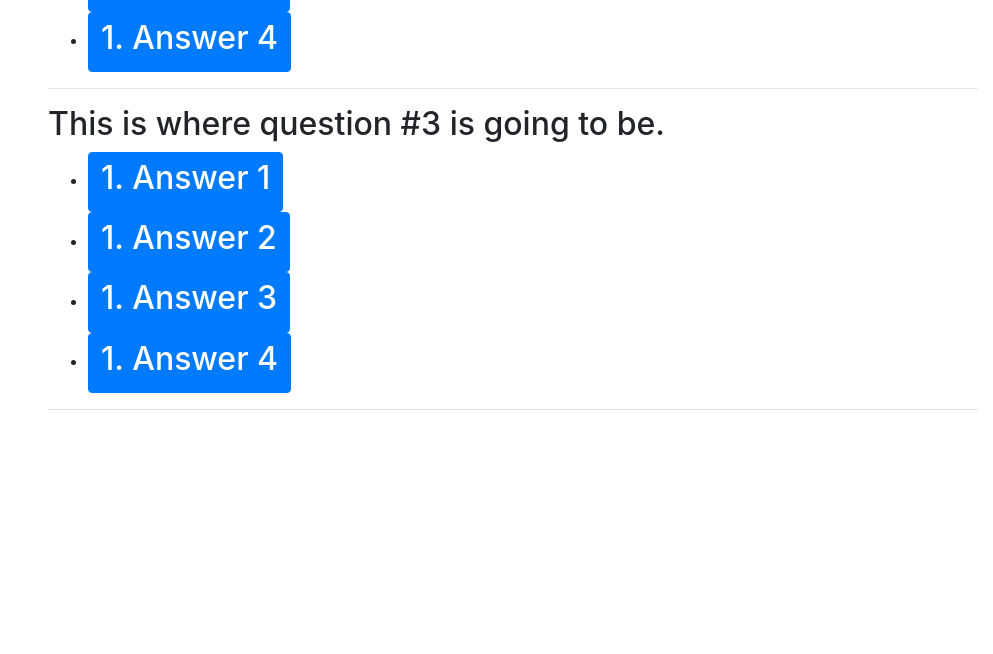
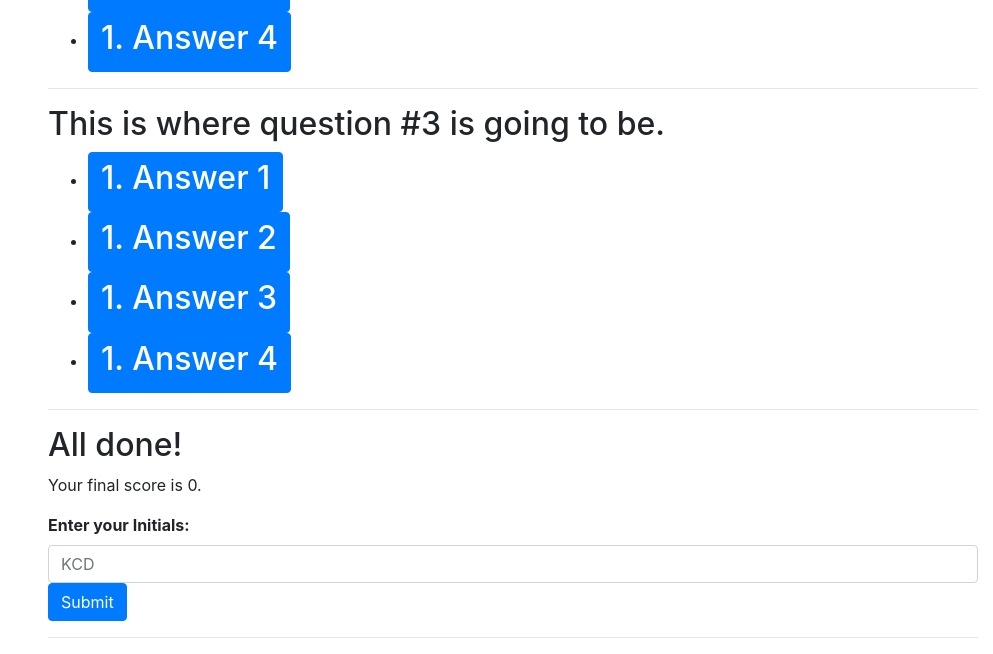
Before and after one commit to koltondecker/Code-Quiz, a plain HTML site: page index.html in a window 1280 px wide. Shown: the part 789-1443 px from the top of the page, without its empty margins (287-1280 px from the left). Before the commit the page ends 1215 px from the top, so only its background shows below. Drawn offline with nearby package versions, Linux system fonts and the light colour scheme.

Commit message:
Added 'All Done' page information with input field and submit button for initials.

```diff
--- a/index.html
+++ b/index.html
@@ -204,6 +204,16 @@
                         </ul>
                         <hr />
                     </div>
+                    <div class="visible hidden">
+                        <h2 class="all-done">All done!</h2>
+                        <p>
+                            Your final score is <span class="final-score">0</span>.
+                        </p>
+                        <label for="InitialsInput" class="form-label"><strong>Enter your Initials: </strong></label>
+                        <input type="text" class="form-control" id="InitialsInput" placeholder="KCD">
+                        <button id="submit-initials" class="btn btn-primary btn-choice">Submit</button>
+                        <hr>
+                    </div>
                 </div>
             </main>
         </div>
```
